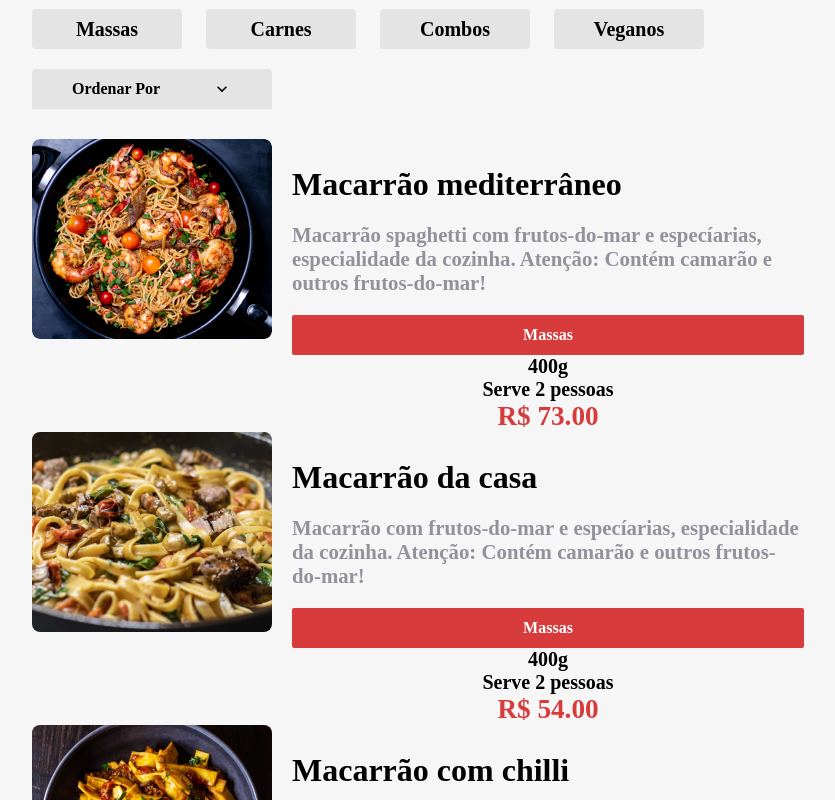
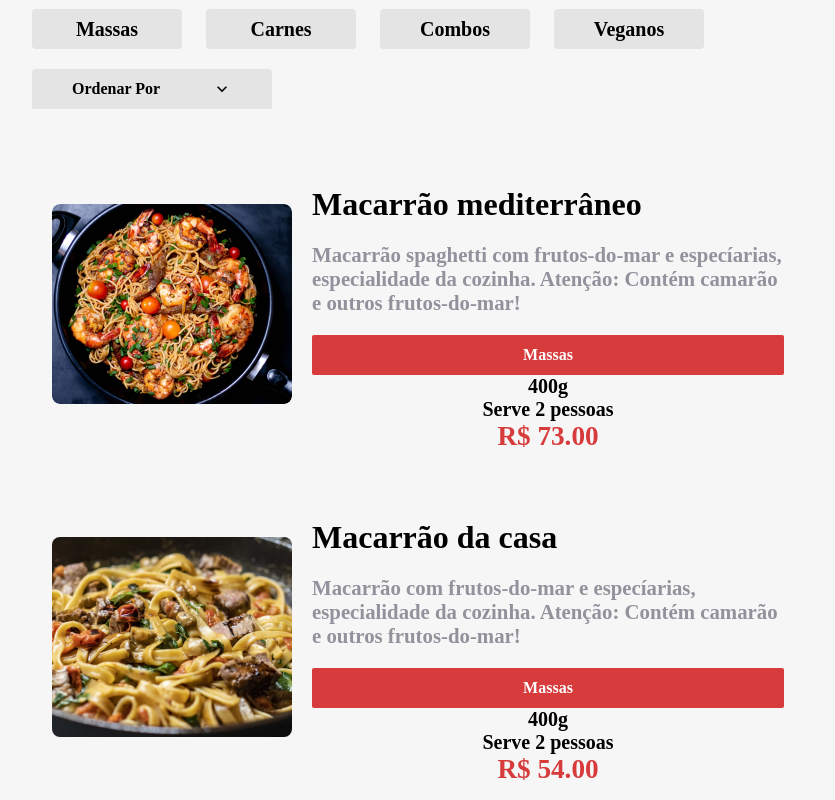
Before and after one commit to GuiSilveira/Aluroni-React, a React (Create React App) app: page /cardapio in a window 1280 px wide. Shown: the part 640-1440 px from the top of the page, without its empty margins (168-1003 px from the left). Built offline with nearby package versions, Linux system fonts and the light colour scheme; a web font is replaced by a local one.

Commit message:
Refatorando

```diff
--- a/src/components/Header/index.tsx
+++ b/src/components/Header/index.tsx
@@ -1,8 +1,9 @@
 import styles from "./Header.module.scss";
 import { Outlet } from "react-router-dom";
 import stylesTema from "styles/Tema.module.scss";
+import React from "react";
 
-export default function Header() {
+export default function Header({ children }: { children?: React.ReactNode }) {
 	return (
 		<>
 			<header className={styles.header}>
@@ -12,6 +13,7 @@
 			</header>
 			<div className={stylesTema.container}>
 				<Outlet />
+				{children}
 			</div>
 		</>
 	);
--- a/src/pages/Cardapio/Itens/Item/Item.module.scss
+++ b/src/pages/Cardapio/Itens/Item/Item.module.scss
@@ -2,9 +2,17 @@
 @import "styles/breakpoints";
 
 .item {
+	align-items: center;
+	border-radius: 10px;
+	cursor: pointer;
 	display: flex;
 	flex-wrap: wrap;
+	padding: 20px;
+	transition: 0.2s ease-in;
 	width: 90%;
+	&:hover {
+		background-color: $grey;
+	}
 	&__imagem {
 		min-width: 240px;
 		@media (max-width: $desktop_xsm) {
@@ -21,7 +29,7 @@
 		flex-direction: column;
 		flex-wrap: wrap;
 		justify-content: space-around;
-		padding: 0 20px;
+		margin: 0 20px;
 		@media (max-width: $desktop_xsm) {
 			flex-direction: row;
 			margin-top: 20px;
--- a/src/pages/Cardapio/Itens/Item/index.tsx
+++ b/src/pages/Cardapio/Itens/Item/index.tsx
@@ -1,11 +1,14 @@
 import styles from "./Item.module.scss";
 import { Prato } from "types/Prato";
 import TagsPrato from "components/TagsPrato";
+import { useNavigate } from "react-router-dom";
 
 export default function Item(props: Prato) {
-	const { title, description, photo } = props;
+	const { id, title, description, photo } = props;
+	const navigate = useNavigate();
+
 	return (
-		<div className={styles.item}>
+		<div className={styles.item} onClick={() => navigate(`/prato/${id}`)}>
 			<div className={styles.item__imagem}>
 				<img src={photo} alt={title} />
 			</div>
--- a/src/pages/Prato/index.tsx
+++ b/src/pages/Prato/index.tsx
@@ -2,6 +2,8 @@
 import styles from "./Prato.module.scss";
 import cardapio from "data/cardapio.json";
 import TagsPrato from "components/TagsPrato";
+import NotFound from "pages/NotFound";
+import Header from "components/Header";
 
 export default function Prato() {
 	const { id } = useParams();
@@ -9,11 +11,11 @@
 	const prato = cardapio.find((item) => item.id === Number(id));
 
 	if (!prato) {
-		return "";
+		return <NotFound />;
 	}
 
 	return (
-		<>
+		<Header>
 			<button onClick={() => navigate(-1)} className={styles.voltar}>
 				{"< Voltar"}
 			</button>
@@ -29,6 +31,6 @@
 					<TagsPrato {...prato} />
 				</div>
 			</section>
-		</>
+		</Header>
 	);
 }
--- a/src/routes.js
+++ b/src/routes.tsx
@@ -18,8 +18,8 @@
 						<Route index element={<Inicio />} />
 						<Route path="cardapio" element={<Cardapio />} />
 						<Route path="sobre" element={<Sobre />} />
-						<Route path="prato/:id" element={<Prato />} />
 					</Route>
+					<Route path="prato/:id" element={<Prato />} />
 					<Route path="*" element={<NotFound />} />
 				</Routes>
 				<Footer />
```
